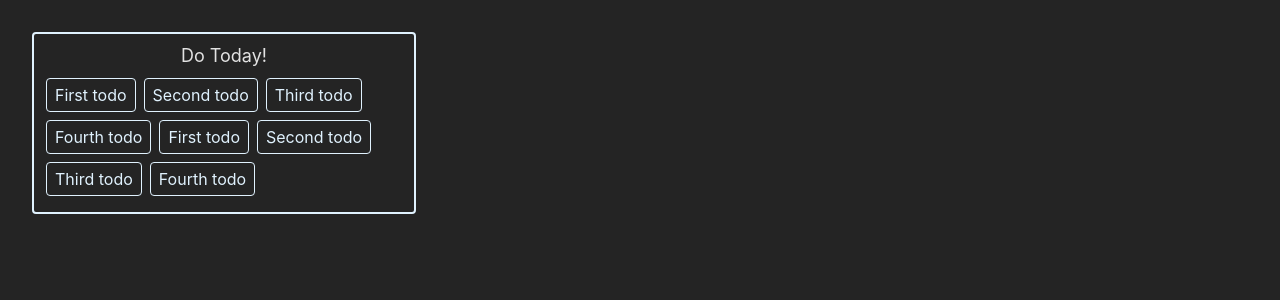
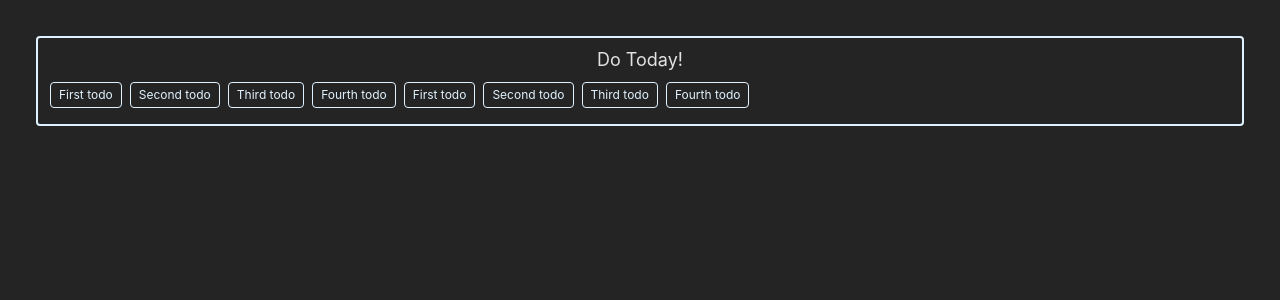
Before and after one commit to AManOfHonestFate/Task-manager, a React (Vite) app: page / in a window 1280 px wide. Shown: the top 300 px of the page. Built offline with nearby package versions, Linux system fonts and the light colour scheme.

Commit message:
made smaller

```diff
--- a/src/components/TodoMiniItem.tsx
+++ b/src/components/TodoMiniItem.tsx
@@ -13,7 +13,7 @@ export default function TodoItem({ children } : TodoMiniItemProps) {
 
     return (
         <div className={
-            `py-1 px-2 border rounded cursor-pointer mr-2 mb-2
+            `py-1 px-2 border rounded cursor-pointer mr-2 mb-2 text-xs
             ${isDone ? "text-tertiary border-tertiary line-through" : "text-primary border-primary hover:text-secondary hover:border-secondary"}`
         }
              onClick={setDone}
--- a/src/components/TodoSingle.tsx
+++ b/src/components/TodoSingle.tsx
@@ -13,7 +13,7 @@ export default function TodoItem({ children } : TodoItemProps) {
 
     return (
         <div className={
-            `max-w-sm py-2 px-3 border-2 rounded-xl cursor-pointer text-lg select-none
+            `py-2 mx-2 text-sm border-2 rounded-xl cursor-pointer select-none
             ${isDone ? "text-tertiary border-tertiary line-through" : "text-primary border-primary hover:text-secondary hover:border-secondary"}`
         }
              onClick={setDone}
--- a/src/components/TodoTable.tsx
+++ b/src/components/TodoTable.tsx
@@ -7,7 +7,7 @@ interface TodoTableProps {
 export default function TodoTable({ title, children } : TodoTableProps) {
 
     return (
-        <div className="max-w-sm py-2 px-3 border-2 border-primary rounded cursor-pointer select-none">
+        <div className="py-2 px-3 m-1 border-2 border-primary rounded cursor-pointer select-none">
             <h3 className="text-lg mb-2">{ title }</h3>
             <span className="flex flex-wrap">
                 {children.map((el, idx) => {
```
